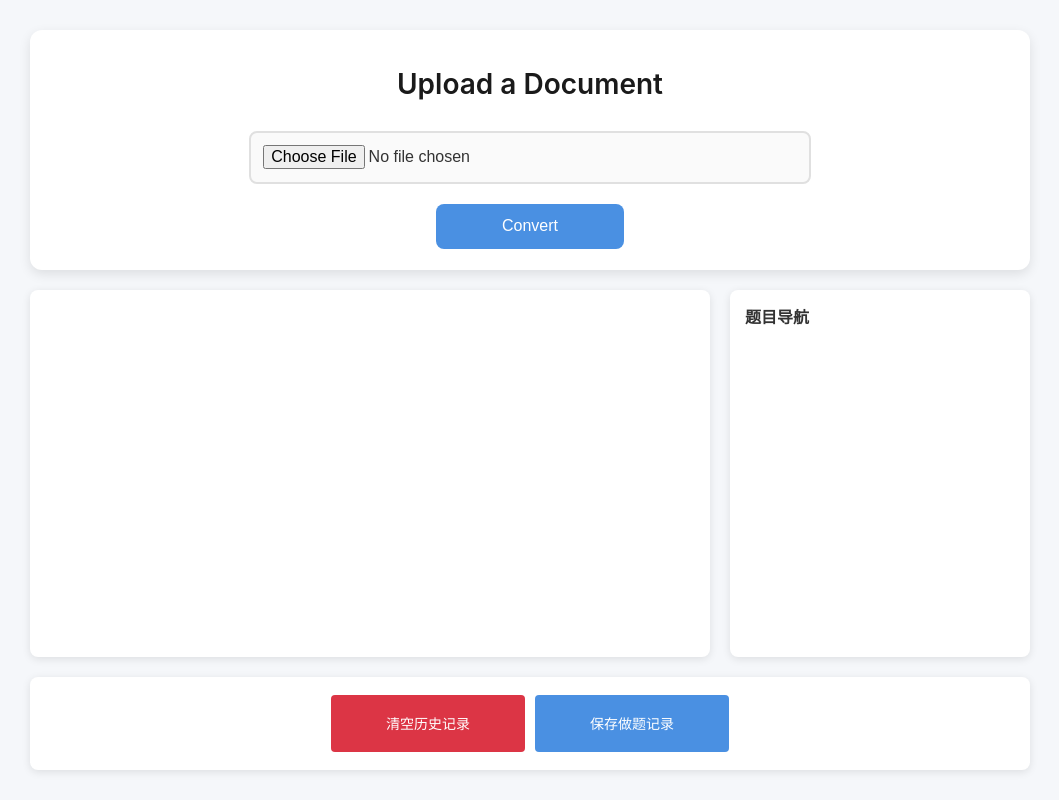
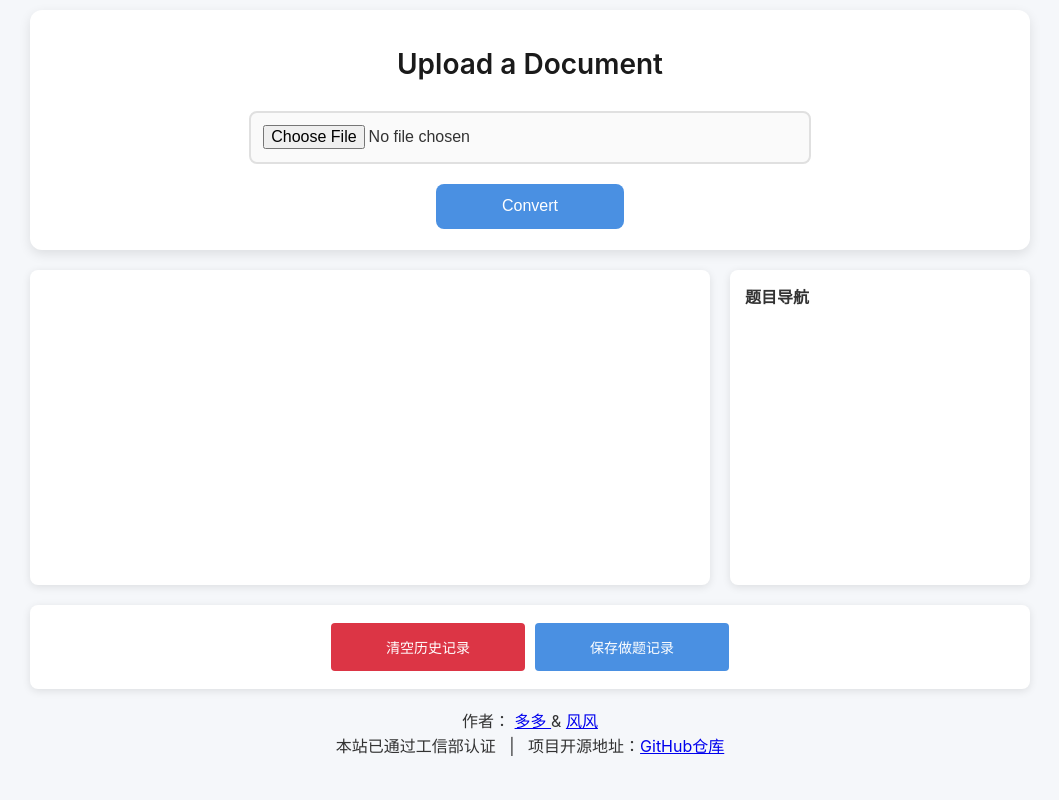
Before and after one commit to luoqwe123/convertToHtml, a website: page index.html in a window 1280 px wide. Shown: the whole page, without its empty margins (110-1169 px from the left). Drawn offline with nearby package versions, Linux system fonts and the light colour scheme.

Commit message:
完成作者信息的填写

```diff
--- a/index.html
+++ b/index.html
@@ -31,15 +31,33 @@
             <button type="button" class="saveButton">保存做题记录</button>
         </div>
     </div>
+    <div class="header" style="text-align: center; margin-bottom: 30px;">
+        <div class="author-info flex items-center space-x-2 bg-gray-100 p-3 rounded-lg shadow-sm">
+            <span class="text-gray-700 font-medium">作者：</span>
+            <a href="https://github.com/Dddddduo" target="_blank" class="text-blue-600 hover:text-blue-800 transition-colors flex items-center">
+                <i class="fa-brands fa-github mr-1"></i> 多多
+            </a>
+            <span class="text-gray-500"> & </span>
+            <a href="https://github.com/luoqwe123" target="_blank" class="text-blue-600 hover:text-blue-800 transition-colors flex items-center">
+                <i class="fa-brands fa-github mr-1"></i> 风风
+            </a>
+        </div>
+        <div class="footer">
+            本站已通过工信部认证&nbsp;&nbsp;
+            |&nbsp;&nbsp;
+            项目开源地址：<a href="https://github.com/luoqwe123/convertToHtml" target="_blank">GitHub仓库</a>
+        </div>
+    </div>
 </div>
 
 <!-- CDN 引入解析库 -->
 <script src="./node_modules/mammoth/mammoth.browser.js"></script>
 <script src="./indexDB.js"></script>
 <script type="module">
-        import { marked } from './node_modules/marked/lib/marked.esm.js';
-        import { parseQuestionsToJson } from "./main.js"
-        import { main } from "./test.js"
+    import {marked} from './node_modules/marked/lib/marked.esm.js';
+    import {parseQuestionsToJson} from "./main.js"
+    import {main} from "./test.js"
+
     const MAX_FILE_SIZE = 5 * 1024 * 1024; // 5MB
 
     let data = {}
```
Also changed, not shown: 1 other file. Lines whose indentation alone changed are shown as unchanged.
